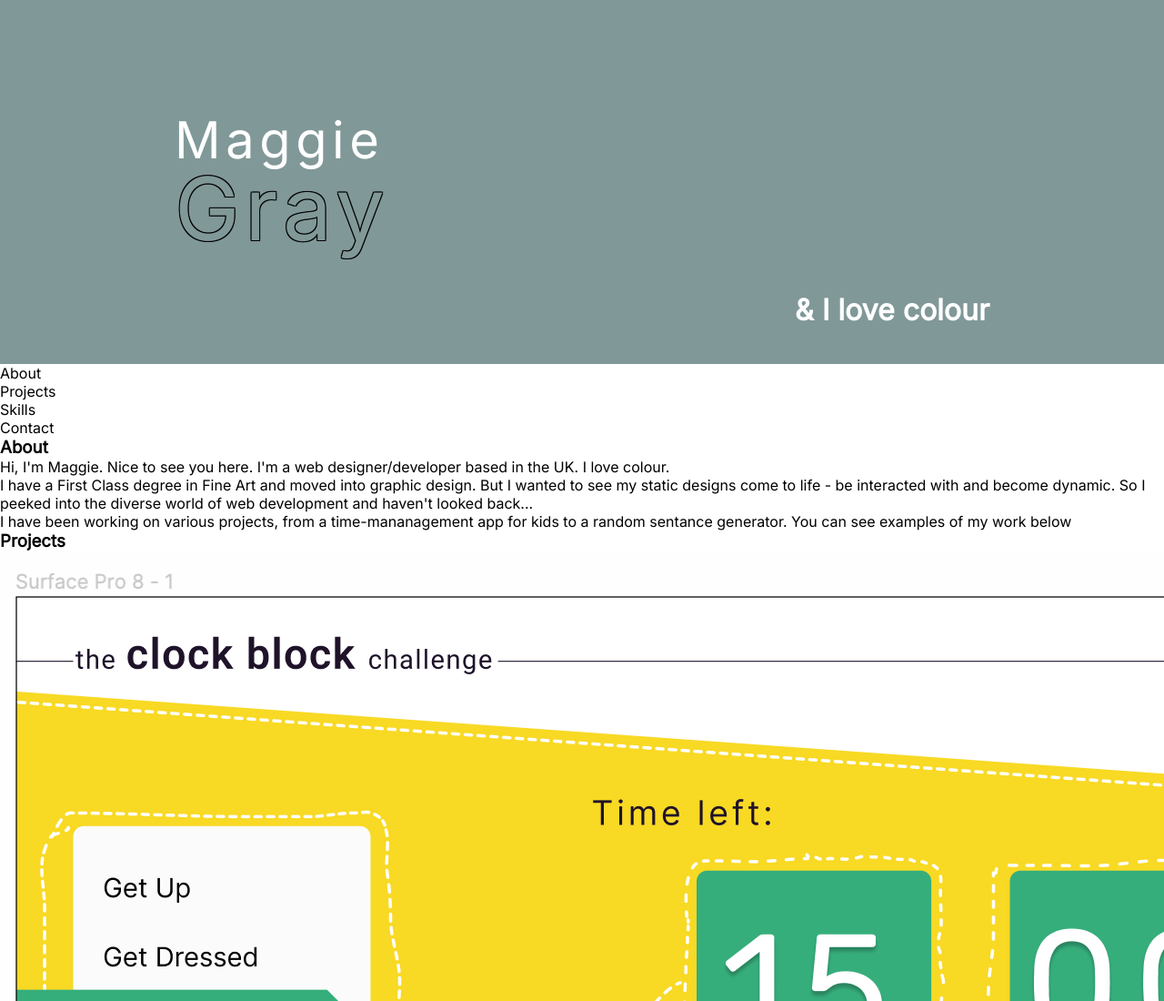
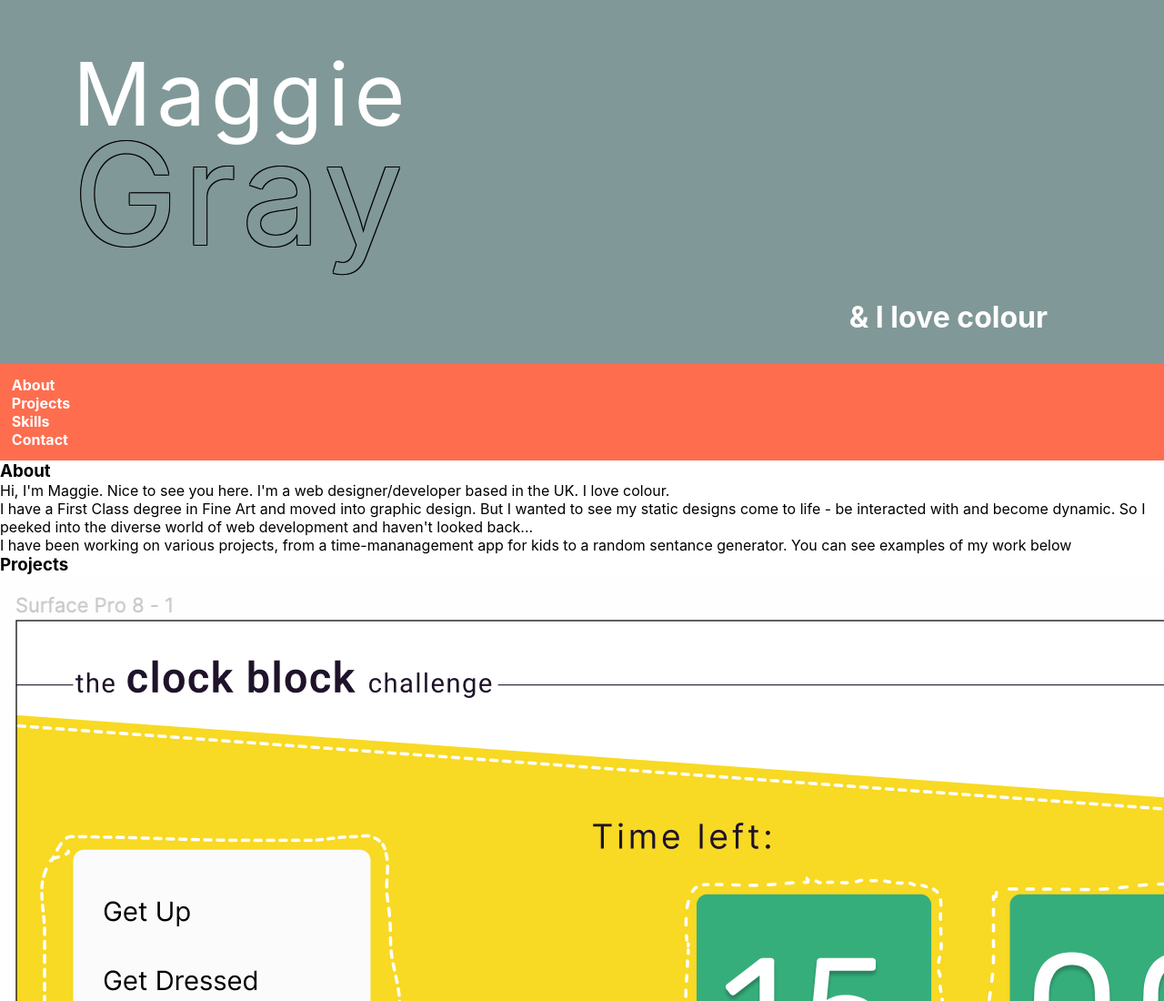
Before and after one commit to MaliceGray/portfolio, a plain HTML site: page index.html in a window 1280 px wide. Shown: the top 1100 px of the page at 91% size. Drawn offline with Linux system fonts and the light colour scheme; a web font is replaced by a local one.

Commit message:
header refactoring

```diff
--- a/index.html
+++ b/index.html
@@ -6,7 +6,9 @@
     <link rel="stylesheet" href="./styles.css">
     <link rel="preconnect" href="https://fonts.googleapis.com">
 <link rel="preconnect" href="https://fonts.gstatic.com" crossorigin>
-<link href="https://fonts.googleapis.com/css2?family=Inter&display=swap" rel="stylesheet">
+<link rel="preconnect" href="https://fonts.googleapis.com">
+<link rel="preconnect" href="https://fonts.gstatic.com" crossorigin>
+<link href="https://fonts.googleapis.com/css2?family=Roboto:wght@100;400;700&display=swap" rel="stylesheet">
 <link href='https://fonts.googleapis.com/css?family=Shizuru' rel='stylesheet'>
 <script src="https://kit.fontawesome.com/0211638ceb.js" crossorigin="anonymous"></script>
     <script src="./index.js" defer></script>
@@ -17,18 +19,21 @@
     <header>
 
         <div class="title-container">
-            <h1>Maggie<br><span class="grey">Gray</span></h1>
+            <div class="name">
+                <h1>Maggie</h1>
+                <h1 class="grey">Gray</h1>
+            </div>
             <h2>& I love colour</h2>
         </div>
     </header>
 
     <nav>
-        <ul role="presentation">
-            <li id="about">About</li>
-            <li id="projects">Projects</li>
-            <li id="skills">Skills</li>
-            <li id="contact">Contact</li>
-        </ul>
+        <div role="presentation">
+            <p id="about">About</p>
+            <p id="projects">Projects</p>
+            <p id="skills">Skills</p>
+            <p id="contact">Contact</p>
+        </div>
     </nav>
 
     <!-- About -->
--- a/styles.css
+++ b/styles.css
@@ -21,49 +21,71 @@
     box-sizing: border-box;
 }
 
-.title-container {
-    position: absolute;
-    top: 30%;
-    left: 50%;
-    -ms-transform: translate(-50%);
-    transform: translate(-50%);
-    width: 70%;
-    height: 30vh;
+header {
+    height: 50vh;
+    background-color: var(--grey);
+    margin: auto;
+    color: white;
+    position: relative;
+    width: 100%;
+    overflow: hidden;
+    display: block;
 }
 
-.title-container h1 {
-   position: absolute;
-    font-size: 3.5rem;
-    letter-spacing: 0.35rem;
-    font-weight: 400;
+.title-container {
+    padding-left: 5rem;
+    padding-right: 5rem;
+    height: 50vh;
+    padding-top: 3rem;
 }
 
-.title-container span {
-    position: absolute;
+.name h1 {
+    font-size: 6rem;
     font-weight: 400;
-    top: 75%;
-    font-size: 6rem;
+    letter-spacing: 0.35rem;
+    line-height: 110px;
+}
+
+.name h1:last-child {
     color: var(--grey);
     text-shadow: -1px -1px 0 #000, 1px -1px 0 #000, -1px 1px 0 #000, 1px 1px 0 #000;
+    font-size: 9.7rem;
 }
 
 .title-container h2 {
     text-align: right;
     font-size: 2rem;
     position: absolute;
-    right: 0;
-    bottom: 0;
+    right: 10%;
+    bottom: 8%;
 }
 
-header {
-    height: 50vh;
-    background-color: var(--grey);
+
+
+nav {
+    background-color: var(--coral);
+    /* color: var(--black); */
+    padding: .8rem;
+    color: #fff;
+    display: inline-flex;
     width: 100%;
-    margin: auto;
-    color: white;
-    position: relative;
-    width: 100%;
-    overflow: hidden;
-    display: block;
+    font-weight: 700;
+    align-items: right;
+    margin-right: 0;
 
 }
+
+nav ul {
+
+    align-items: right;
+}
+
+nav li {
+    display: inline-flex;
+    text-align: right;
+    font-size: 1.2rem;
+    align-items: right;
+    justify-content: end;
+
+    padding-left: 2rem;
+}
```
